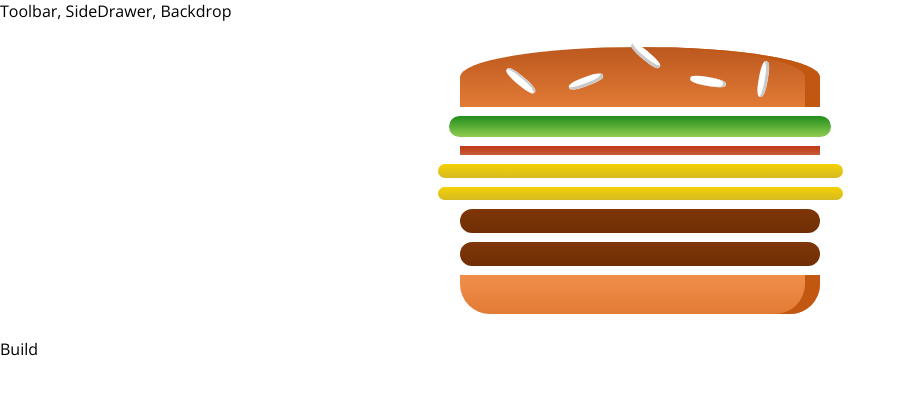
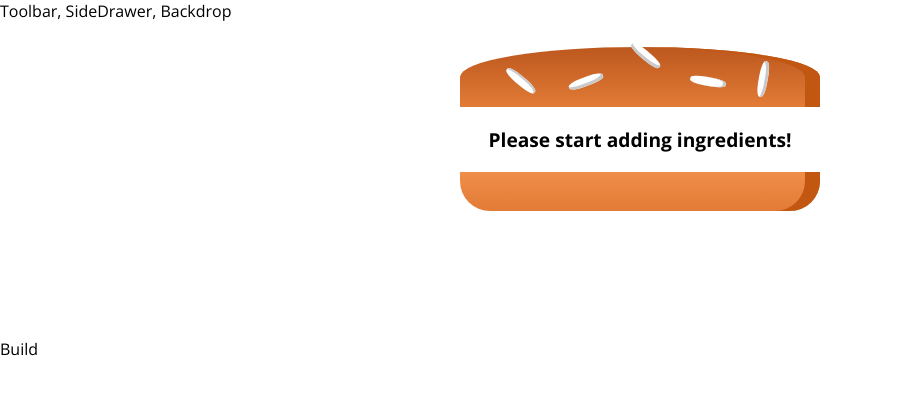
Before and after one commit to stdj91/react-burger-app, a React (Create React App) app: page / in a window 1280 px wide. Shown: the top 394 px of the page, without its empty margins (0-906 px from the left). Built offline with nearby package versions, Linux system fonts and the light colour scheme.

Commit message:
ingredients dinamically in burger

```diff
--- a/src/components/Burger/Burger.js
+++ b/src/components/Burger/Burger.js
@@ -4,11 +4,20 @@
 
 
 const burger = ( props ) => {
-    const transformedIngredients = Object.keys(props.ingredients).map(igKey => {
-        return [...Array(props.ingredients[igKey])].map((_, i) => {
-            return <BurgerIngredient key={igKey + i} type={igKey} />;
-        })
-    });
+    let transformedIngredients = Object.keys(props.ingredients)
+        .map(igKey => {
+            return [...Array(props.ingredients[igKey])].map((_, i) => {
+             return <BurgerIngredient key={igKey + i} type={igKey} />;
+            })
+        } )
+        .reduce((arr, el) =>{
+            return arr.concat(el)
+        }, [])
+
+    if (transformedIngredients.length === 0) {
+        transformedIngredients = <p>Please start adding ingredients!</p>
+    }
+
     return (
         <div className={classes.Burger}>
             <BurgerIngredient type='bread-top' />
--- a/src/container/BurgerBuilder/BurgerBuilder.js
+++ b/src/container/BurgerBuilder/BurgerBuilder.js
@@ -10,10 +10,10 @@
     }*/
     state = {
         ingredients: {
-            salad: 1,
-            bacon: 1,
-            cheese: 2,
-            meat: 2,
+            salad: 0,
+            bacon: 0,
+            cheese: 0,
+            meat: 0,
         }
     }
     render () {
```
